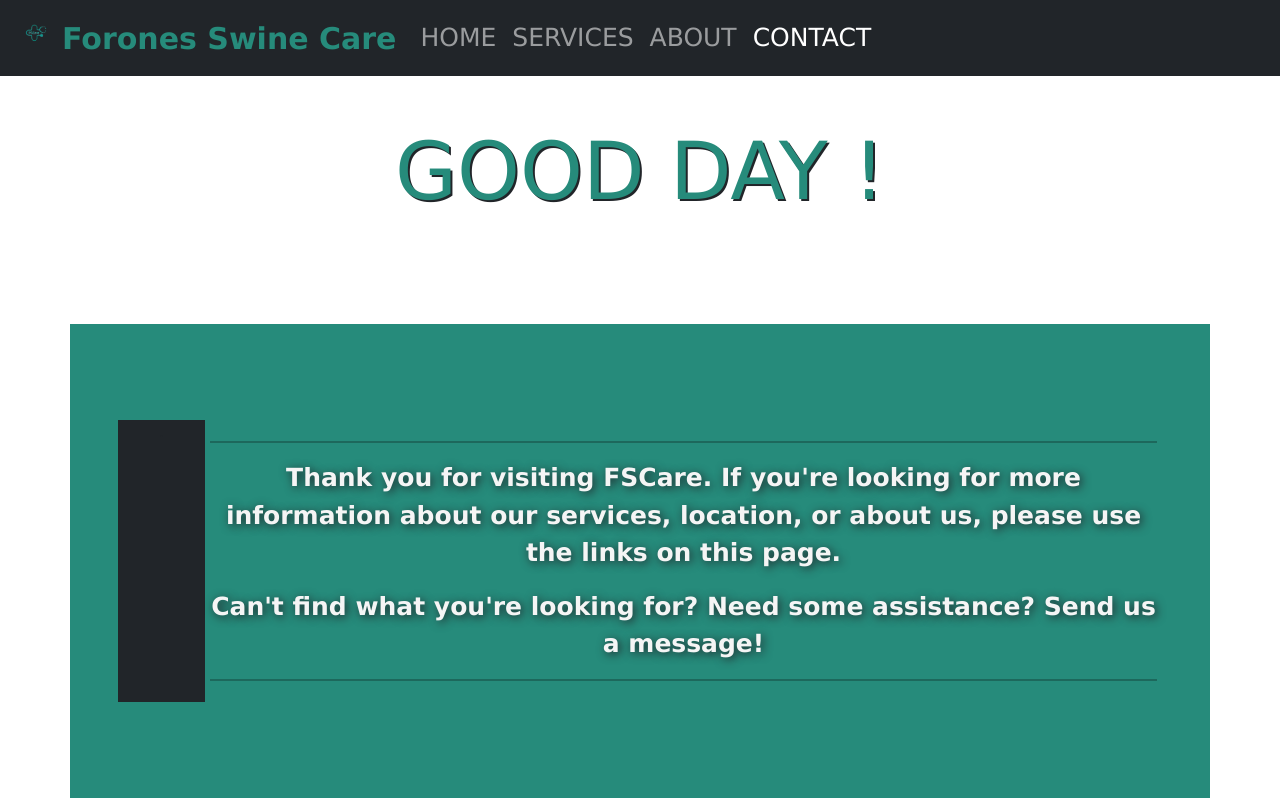
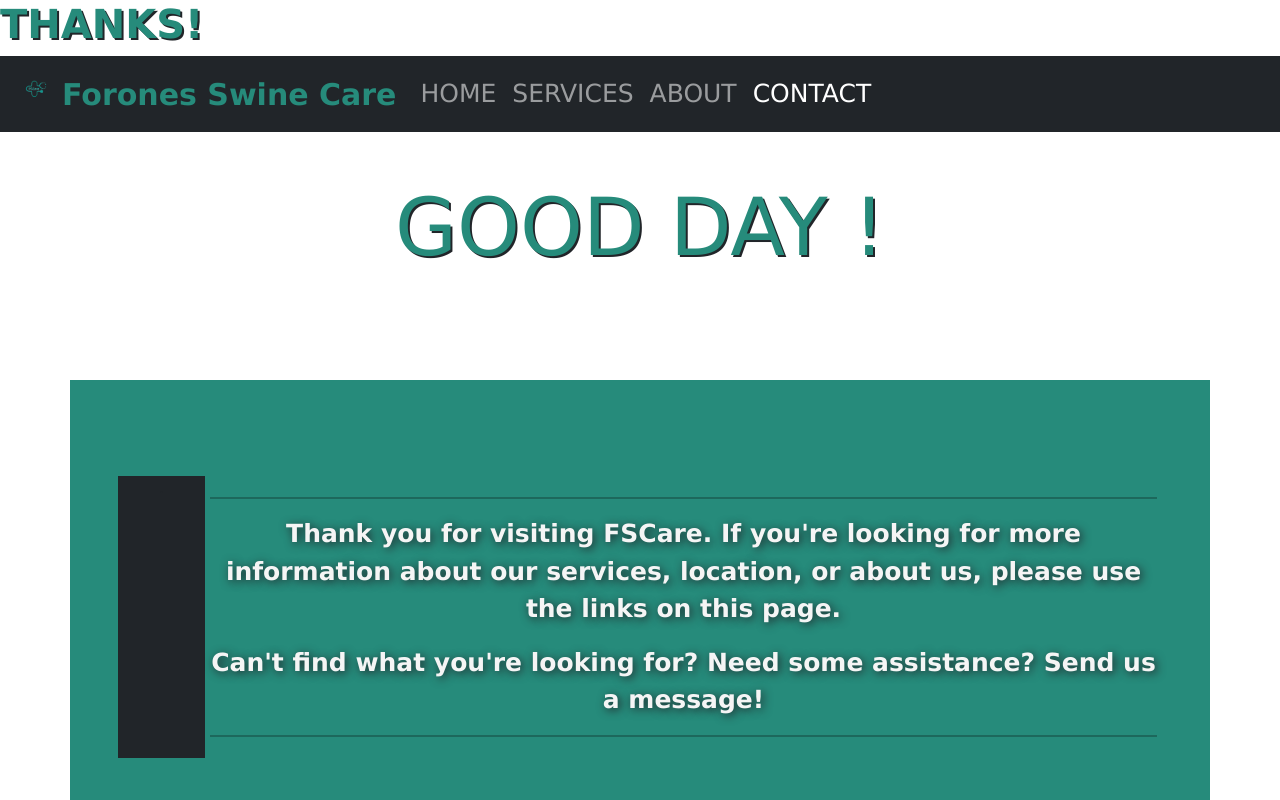
Before and after one commit to bandillamylene/blah, a plain HTML site: page newcontactus.html in a window 1280 px wide. Shown: the top 800 px of the page. Drawn offline with nearby package versions, Linux system fonts and the light colour scheme.

Commit message:
index h1

```diff
--- a/newcontactus.html
+++ b/newcontactus.html
@@ -10,7 +10,7 @@
     <link rel="stylesheet" href="style2.css">
 </head>
 <body>
-
+    <h1> THANKS!</h1>
     <nav class="navbar navbar-expand-lg navbar-dark bg-dark sticky-top">
         <div class="container-fluid">
             <a class="navbar-brand mr-3" href="./index.html">
```
